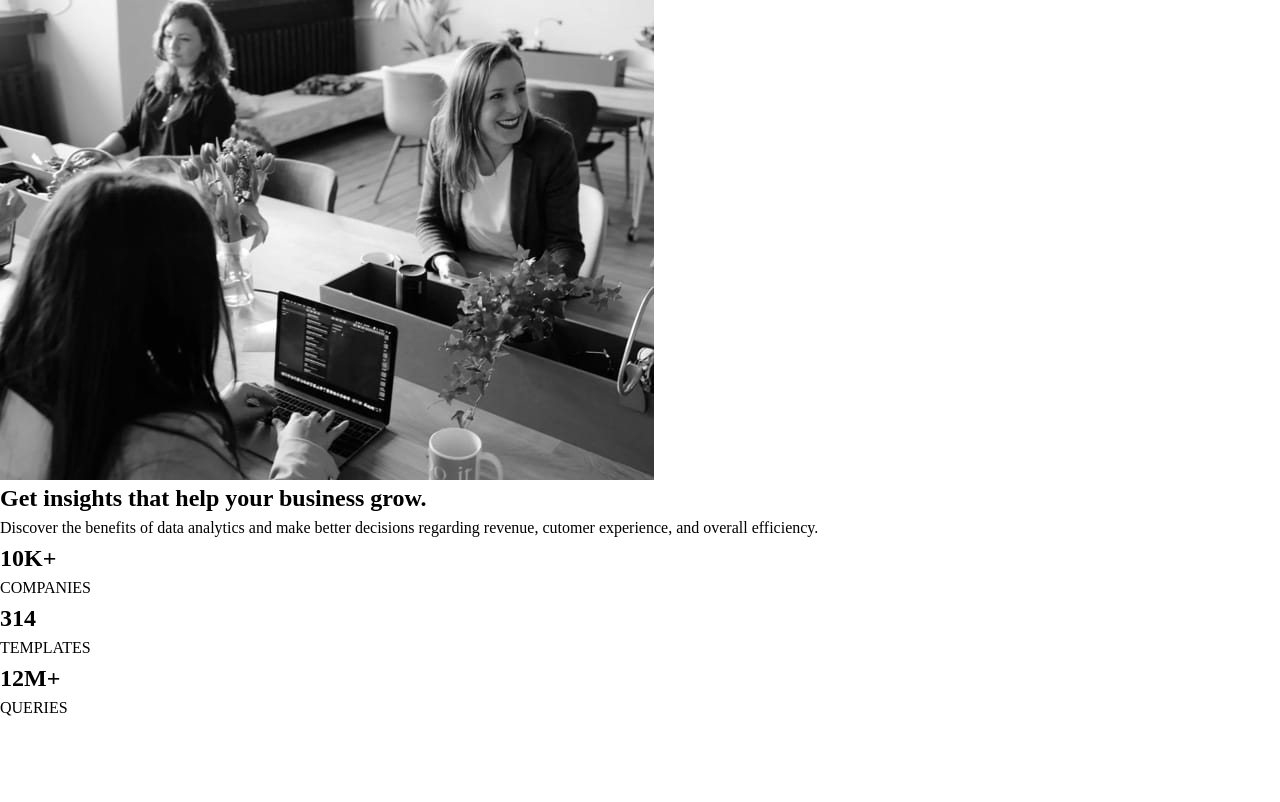
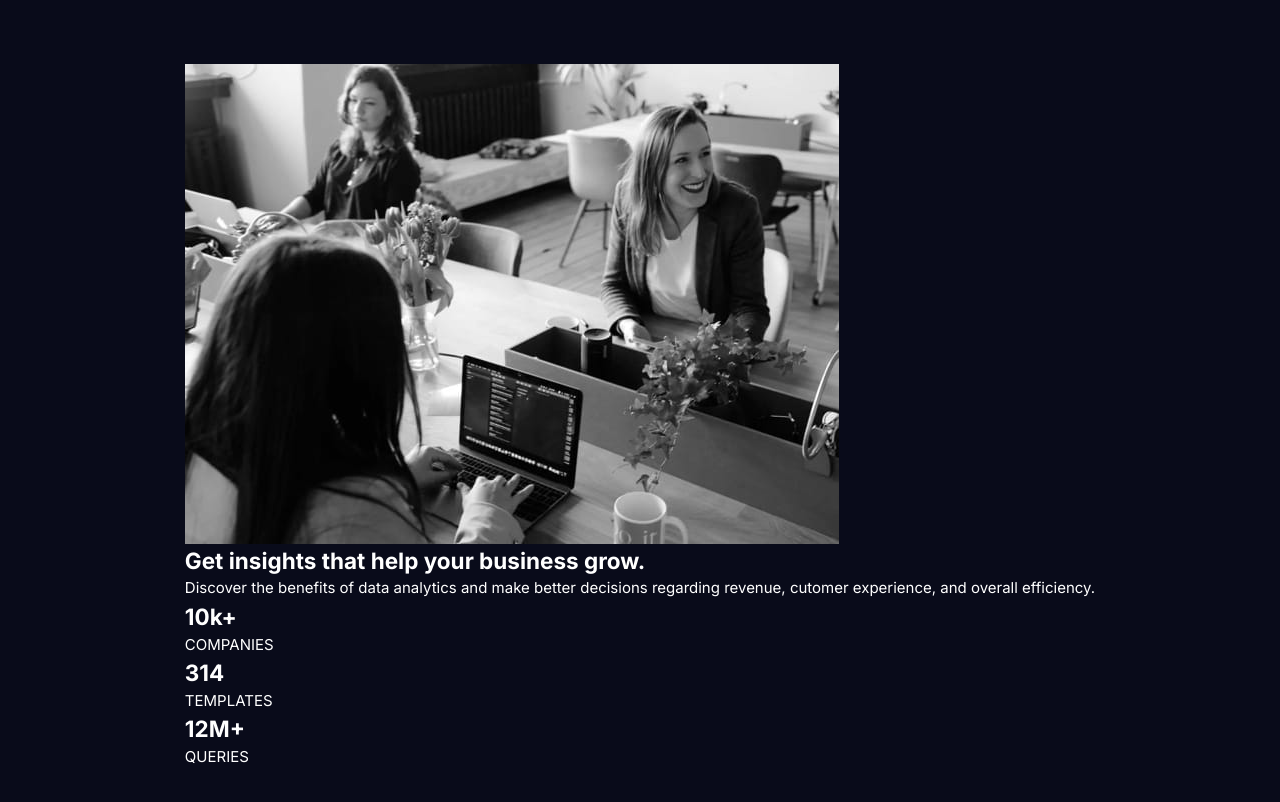
Before and after one commit to Mut1s0/stats-preview-card, a plain HTML site: page index.html in a window 1280 px wide. Drawn offline with Linux system fonts and the light colour scheme.

Commit message:
added general styling

```diff
--- a/index.html
+++ b/index.html
@@ -31,7 +31,7 @@
         <div class="stats__statistics flex-group">
 
           <div class="companies">
-            <h2>10K+</h2>
+            <h2>10k+</h2>
             <p>COMPANIES</p>
           </div>
 
--- a/styles.css
+++ b/styles.css
@@ -71,3 +71,15 @@ body {
  }
 
  /* General styling */
+ body {
+  font-family: var(--ff-regular);
+  font-weight: var(--fw-regular);
+  font-size: 0.9375rem;
+  color: var(--clr-neutral-900);
+  background-color: var(--clr-primary-900);
+
+  display: flex;
+  align-items: center;
+  justify-content: center;
+  margin: 1rem;
+ }
```
